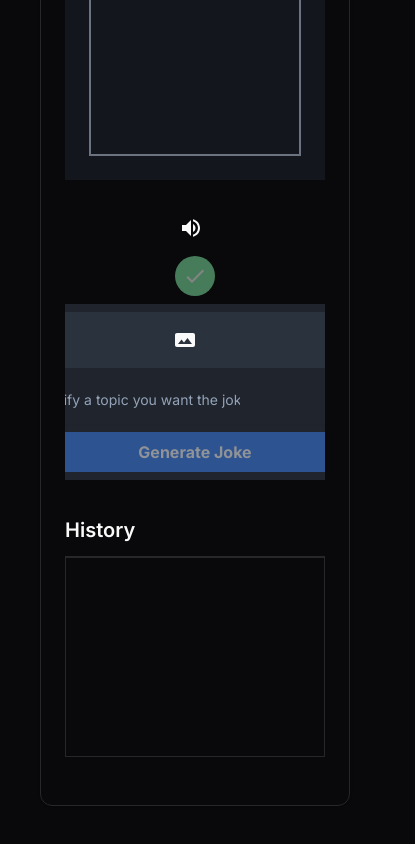
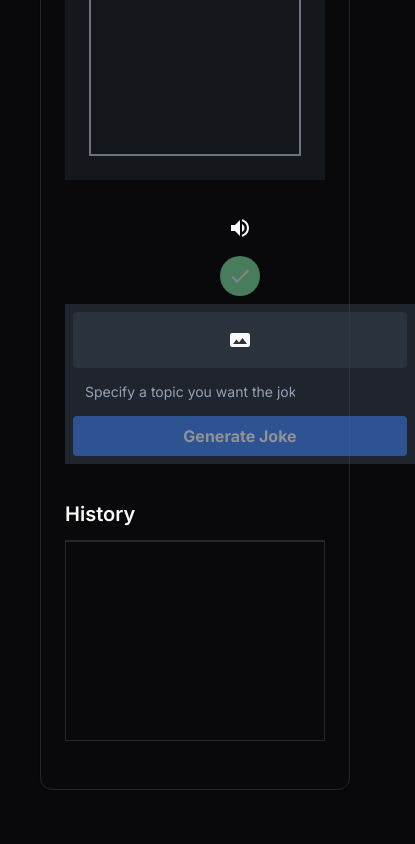
Before and after one commit to LuisJoseSanchez/encode-club-ai-and-gpt-bootcamp-q3-homework-week2, a Next.js app in the folder src/: page / in a window 390 px wide. Shown: the part 840-1684 px from the top of the page, 415 px wide, since content can reach past the window. Built offline with nearby package versions, Linux system fonts and the light colour scheme.

Commit message:
Make layout be responseve try-04

```diff
--- a/src/app/page.tsx
+++ b/src/app/page.tsx
@@ -46,7 +46,10 @@ const styles: { [key: string]: CSSProperties } = {
   },
   controlButtons: {
     width: "100%", // Ensure the control buttons section takes full width
-    overflowX: "auto", // Allow horizontal scrolling if needed
+    display: "flex",
+    flexWrap: "wrap", // Allow wrapping on small screens
+    justifyContent: "center", // Center the content
+    gap: "0.5rem", // Add some space between elements
   },
 };
 
@@ -277,14 +280,14 @@ export default function Chat() {
             style={styles.controlButtons}
           >
             {/* TODO: Implement voice feature*/}
-            <button className="flex align-center justify-center rounded-full hover:bg-gray-600 py-2 px-2 mr-2 mb-2 md:mb-0">
+            <button className="flex align-center justify-center rounded-full hover:bg-gray-600 py-2 px-2">
               <Icon path={mdiVolumeHigh} size={1} />
             </button>
 
             {/* TODO: Implement feature for button to evaluate the generated joke https://github.com/LuisJoseSanchez/encode-club-ai-and-gpt-bootcamp-q3-homework-week2/issues/7*/}
             <button
               title="Evaluate the generated joke"
-              className="flex mx-2 bg-green-300 hover:bg-green-700 text-white font-bold py-2 px-2 rounded-full disabled:opacity-50 mb-2 md:mb-0"
+              className="flex bg-green-300 hover:bg-green-700 text-white font-bold py-2 px-2 rounded-full disabled:opacity-50"
               disabled={messages.length == 0}
               onClick={evaluateJoke}
             >
@@ -295,12 +298,12 @@ export default function Chat() {
               {/* TODO: Implement feature for button to generate a joke from an image */}
               <button
                 title="Generate Joke from image"
-                className="flex justify-center rounded bg-opacity-50 bg-gray-700 py-4 px-4 mr-5 mb-2 md:mb-0"
+                className="flex justify-center rounded bg-opacity-50 bg-gray-700 py-4 px-4"
               >
                 <Icon path={mdiImageArea} size={1} />
               </button>
               <input
-                className="flex-auto pl-3 h-12 mr-5 pr-28 py-2 bg-transparent placeholder:text-slate-400 text-slate-400 text-sm transition duration-300 ease focus:outline-none focus:border-slate-400 hover:border-slate-400 shadow-sm focus:shadow-md mb-2 md:mb-0"
+                className="flex-auto pl-3 h-12 pr-28 py-2 bg-transparent placeholder:text-slate-400 text-slate-400 text-sm transition duration-300 ease focus:outline-none focus:border-slate-400 hover:border-slate-400 shadow-sm focus:shadow-md"
                 placeholder="Specify a topic you want the joke to be about."
                 value={state.topic}
                 onChange={handleTopicChange}
```
